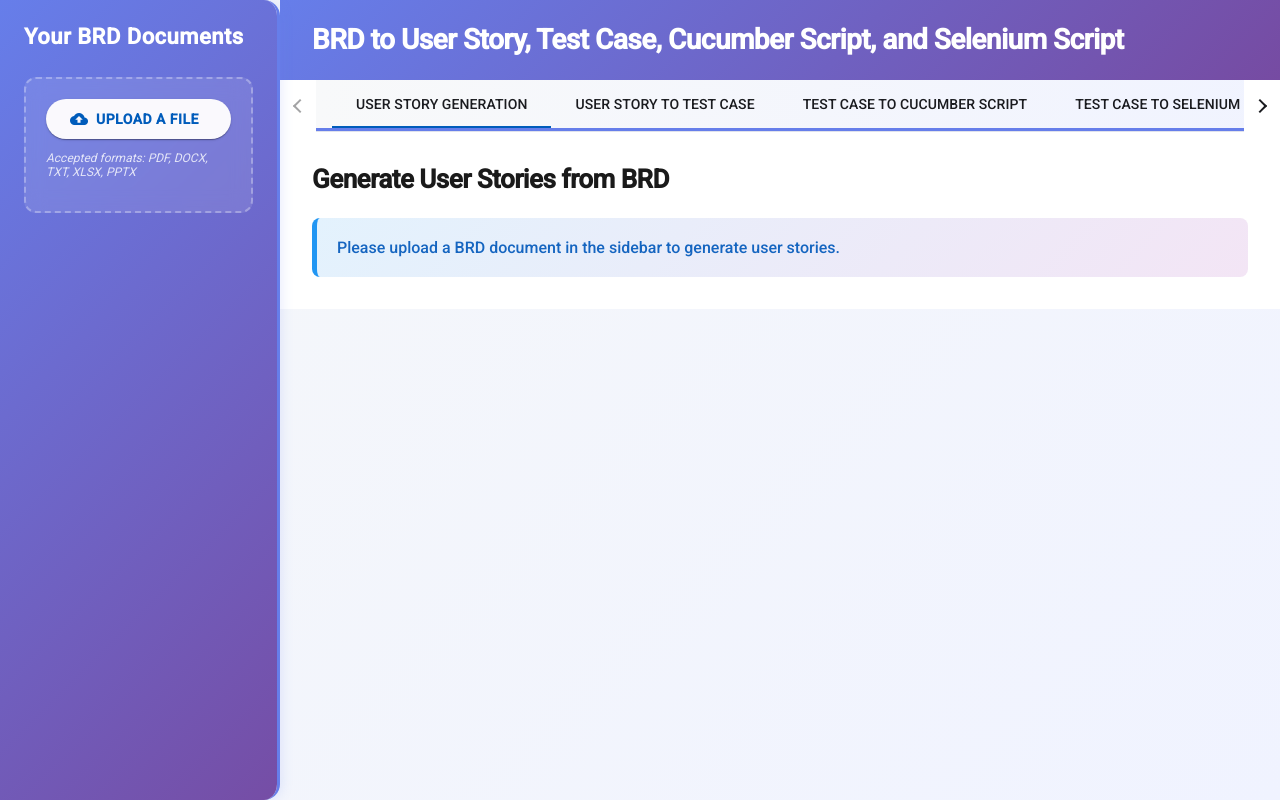
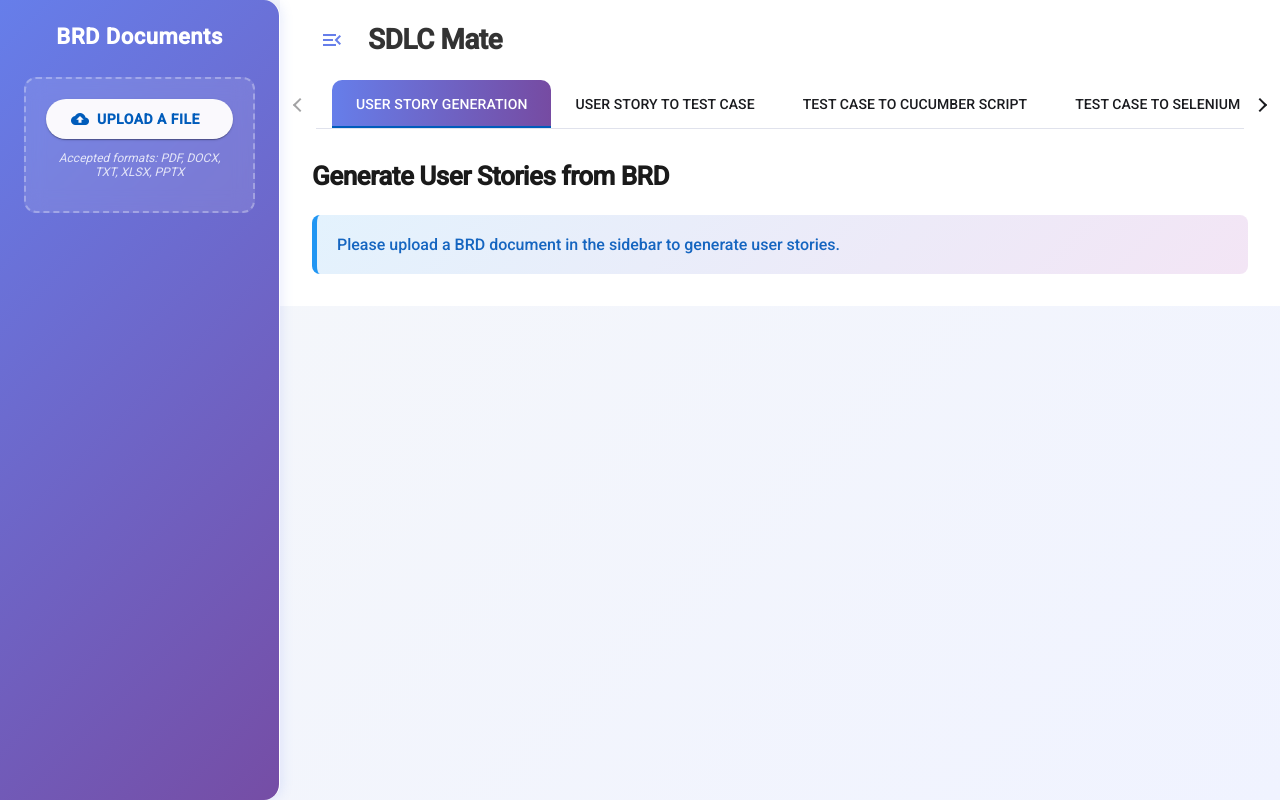
Before and after one commit to lasithadilshan/sdlc-frontend, an Angular app: page / in a window 1280 px wide. Built offline with nearby package versions, Linux system fonts and the light colour scheme.

Commit message:
Add sidebar toggle functionality with responsive width adjustment

```diff
--- a/src/app/app.component.css
+++ b/src/app/app.component.css
@@ -6,15 +6,13 @@
 
 .sidenav {
   width: 280px;
-  border-right: 3px solid #667eea;
+  /* border-right: 3px solid #667eea; */
   background-color: #fff;
   box-shadow: 2px 0 12px rgba(102, 126, 234, 0.15);
 }
-
 .mat-drawer-content {
-  width: calc(100% - 280px);
-}
-
+    width: 100% !important;
+  }
 :host ::ng-deep {
   mat-sidenav-container {
     height: 100%;
@@ -23,5 +21,11 @@
   mat-sidenav-content {
     overflow: auto;
     background: linear-gradient(135deg, #f5f7fa 0%, #f0f3ff 100%);
+    flex: 1;
+    width: 100%;
+  }
+
+  .mat-drawer-content {
+    width: 100% !important;
   }
 }
--- a/src/app/app.component.html
+++ b/src/app/app.component.html
@@ -1,8 +1,8 @@
 <mat-sidenav-container class="container">
-  <mat-sidenav #sidenav mode="side" opened class="sidenav">
+  <mat-sidenav #sidenav mode="side" [opened]="isSidebarVisible" class="sidenav">
     <app-sidebar (fileUploaded)="onFileUploaded($event)"></app-sidebar>
   </mat-sidenav>
   <mat-sidenav-content>
-    <app-main-content [uploadedDocument]="uploadedDocument"></app-main-content>
+    <app-main-content [uploadedDocument]="uploadedDocument" [isSidebarVisible]="isSidebarVisible" (toggleSidebar)="toggleSidebar()"></app-main-content>
   </mat-sidenav-content>
 </mat-sidenav-container>
--- a/src/app/app.component.ts
+++ b/src/app/app.component.ts
@@ -26,8 +26,13 @@ export interface UploadedDocument {
 export class AppComponent {
   title = 'sdlc-frontend';
   uploadedDocument: UploadedDocument | null = null;
+  isSidebarVisible = true;
 
   onFileUploaded(document: UploadedDocument): void {
     this.uploadedDocument = document;
   }
+
+  toggleSidebar(): void {
+    this.isSidebarVisible = !this.isSidebarVisible;
+  }
 }
--- a/src/app/components/main-content/main-content.component.css
+++ b/src/app/components/main-content/main-content.component.css
@@ -1,10 +1,21 @@
 .toolbar {
-  background: linear-gradient(135deg, #667eea 0%, #764ba2 100%);
-  color: white;
+  background: #fff;
+  color: #333;
   padding: 20px 32px;
   margin-bottom: 0;
   box-shadow: 0 4px 12px rgba(102, 126, 234, 0.3);
   height: 80px;
+  display: flex;
+  align-items: center;
+  gap: 16px;
+}
+
+.toggle-btn {
+  color: #667eea;
+}
+
+.toggle-btn:hover {
+  background-color: rgba(102, 126, 234, 0.1);
 }
 
 .toolbar h1 {
@@ -12,7 +23,7 @@
   font-size: 28px;
   font-weight: 700;
   letter-spacing: -0.5px;
-  color: white;
+  color: #333;
 }
 
 .tabs-container {
@@ -24,11 +35,18 @@
 }
 
 ::ng-deep .mat-mdc-tab-labels {
-  background: linear-gradient(90deg, #f8f9fa 0%, #f0f3ff 100%);
-  border-bottom: 3px solid #667eea;
+  background: white;
+  /* border-bottom: 3px solid #667eea; */
   padding: 0 16px;
 }
-
+::ng-deep .mdc-tab--active.mdc-tab-indicator--active{
+    background: linear-gradient(90deg, #667eea 0%, #764ba2 100%) !important;
+    border-radius: 10px 10px 0px 0px;
+    color: white !important;
+}
+::ng-deep .mdc-tab--active.mdc-tab-indicator--active .mdc-tab__text-label{
+    color: white !important;
+}
 ::ng-deep .mat-mdc-tab {
   font-weight: 700;
   letter-spacing: 0.5px;
@@ -75,3 +93,6 @@
 ::ng-deep .mat-mdc-tab-body {
   padding: 0;
 }
+.full-width{
+    width: 100% !important;
+}
--- a/src/app/components/main-content/main-content.component.html
+++ b/src/app/components/main-content/main-content.component.html
@@ -1,5 +1,9 @@
+<div [ngClass]="{'full-width': !isSidebarVisible}">
   <mat-toolbar color="primary" class="toolbar">
-  <h1>BRD to User Story, Test Case, Cucumber Script, and Selenium Script</h1>
+    <button mat-icon-button (click)="onToggleSidebar()" class="toggle-btn">
+      <mat-icon>{{ isSidebarVisible ? 'menu_open' : 'menu' }}</mat-icon>
+    </button>
+    <h1>SDLC Mate</h1>
   </mat-toolbar>
 
   <mat-tab-group class="tabs-container">
@@ -16,3 +20,4 @@
       <app-selenium-tab [uploadedDocument]="uploadedDocument"></app-selenium-tab>
     </mat-tab>
   </mat-tab-group>
+</div>
--- a/src/app/components/main-content/main-content.component.ts
+++ b/src/app/components/main-content/main-content.component.ts
@@ -1,5 +1,7 @@
 import { CommonModule } from '@angular/common';
-import { Component, Input } from '@angular/core';
+import { Component, EventEmitter, Input, Output } from '@angular/core';
+import { MatButtonModule } from '@angular/material/button';
+import { MatIconModule } from '@angular/material/icon';
 import { MatTabsModule } from '@angular/material/tabs';
 import { MatToolbarModule } from '@angular/material/toolbar';
 import { UploadedDocument } from '../../app.component';
@@ -15,6 +17,8 @@ import { UserStoryTabComponent } from '../tabs/user-story-tab/user-story-tab.com
     CommonModule,
     MatTabsModule,
     MatToolbarModule,
+    MatButtonModule,
+    MatIconModule,
     UserStoryTabComponent,
     TestCaseTabComponent,
     CucumberTabComponent,
@@ -25,4 +29,10 @@ import { UserStoryTabComponent } from '../tabs/user-story-tab/user-story-tab.com
 })
 export class MainContentComponent {
   @Input() uploadedDocument: UploadedDocument | null = null;
+  @Input() isSidebarVisible = true;
+  @Output() toggleSidebar = new EventEmitter<void>();
+
+  onToggleSidebar(): void {
+    this.toggleSidebar.emit();
+  }
 }
--- a/src/app/components/sidebar/sidebar.component.css
+++ b/src/app/components/sidebar/sidebar.component.css
@@ -4,6 +4,7 @@
   background: linear-gradient(135deg, #667eea 0%, #764ba2 100%);
   color: white;
   overflow-y: auto;
+  text-align: center;
 }
 
 h2 {
--- a/src/app/components/sidebar/sidebar.component.html
+++ b/src/app/components/sidebar/sidebar.component.html
@@ -1,5 +1,5 @@
 <div class="sidebar-container">
-  <h2>Your BRD Documents</h2>
+  <h2>BRD Documents</h2>
 
   <div class="file-upload">
     <input
--- a/src/app/components/tabs/cucumber-tab/cucumber-tab.component.html
+++ b/src/app/components/tabs/cucumber-tab/cucumber-tab.component.html
@@ -2,7 +2,7 @@
   <h2>Convert Test Case to Cucumber Script</h2>
 
   <div *ngIf="!uploadedDocument" class="info-message">
-    <p>Please upload a BRD document first to initialize the AI model.</p>
+    <p>Please upload a BRD document first.</p>
   </div>
 
   <div *ngIf="uploadedDocument" class="content">
--- a/src/app/components/tabs/selenium-tab/selenium-tab.component.html
+++ b/src/app/components/tabs/selenium-tab/selenium-tab.component.html
@@ -2,7 +2,7 @@
   <h2>Convert Test Case to Selenium Script</h2>
 
   <div *ngIf="!uploadedDocument" class="info-message">
-    <p>Please upload a BRD document first to initialize the AI model.</p>
+    <p>Please upload a BRD document first.</p>
   </div>
 
   <div *ngIf="uploadedDocument" class="content">
--- a/src/app/components/tabs/test-case-tab/test-case-tab.component.html
+++ b/src/app/components/tabs/test-case-tab/test-case-tab.component.html
@@ -2,7 +2,7 @@
   <h2>Convert User Story to Test Case</h2>
 
   <div *ngIf="!uploadedDocument" class="info-message">
-    <p>Please upload a BRD document first to initialize the AI model.</p>
+    <p>Please upload a BRD document first.</p>
   </div>
 
   <div *ngIf="uploadedDocument" class="content">
```
Lines whose indentation alone changed are shown as unchanged.
